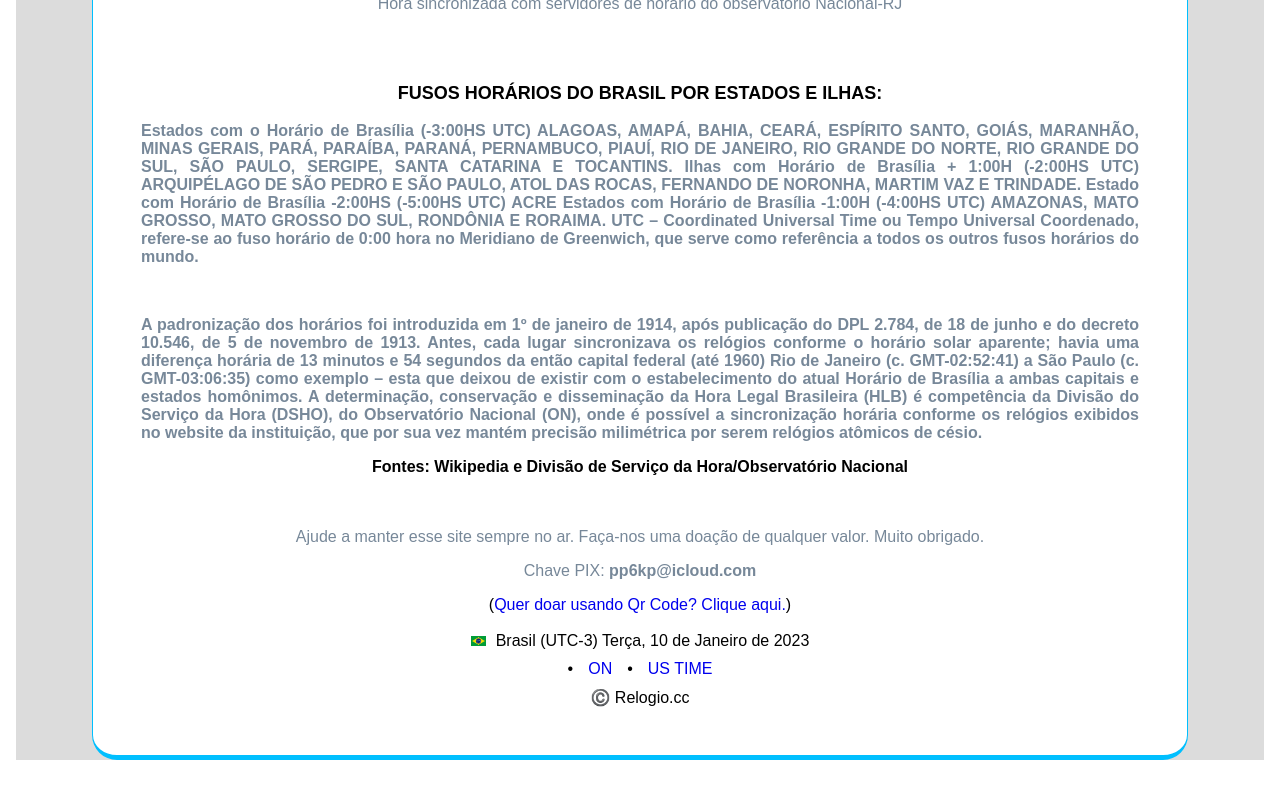
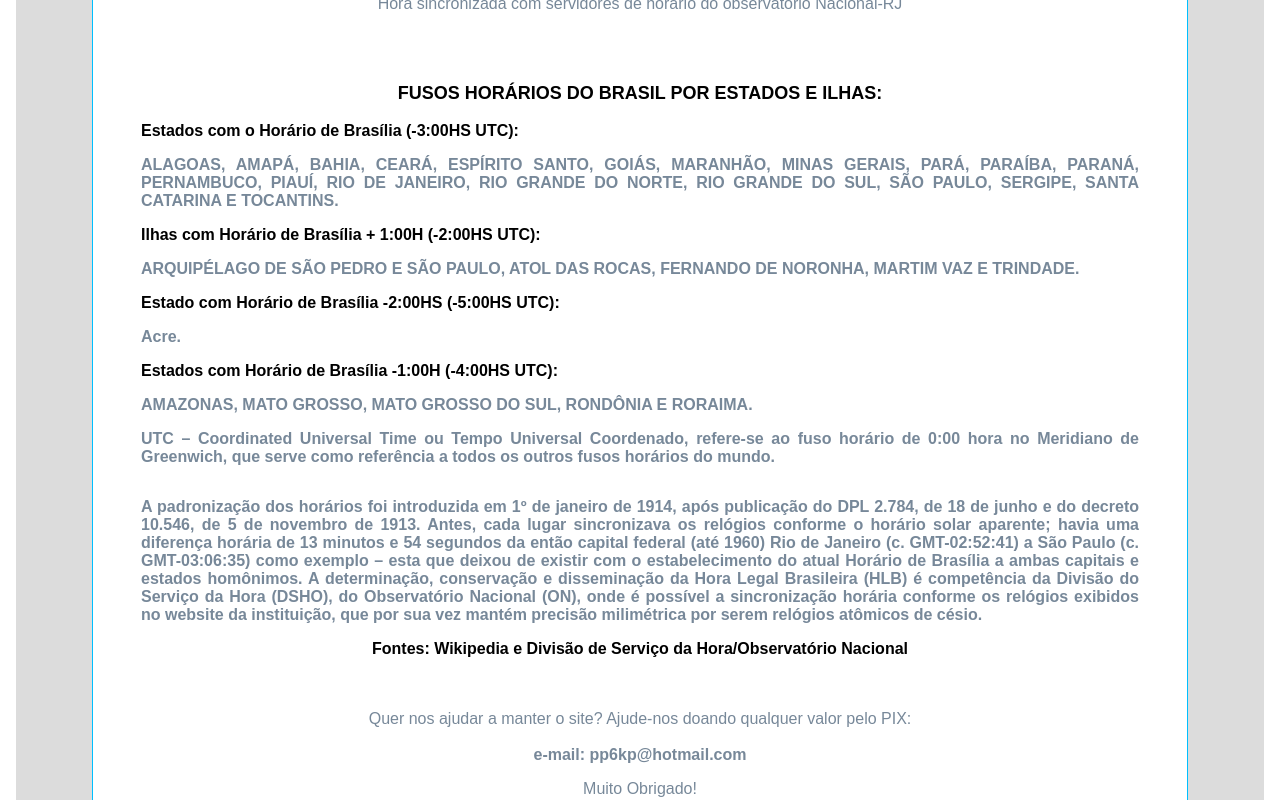
Before and after one commit to theus26/Horario-Ofical, a Vue app: page / in a window 1280 px wide. Shown: the part 440-1240 px from the top of the page. Before the commit the page ends 1208 px from the top, so only its background shows below. Built offline with nearby package versions, Linux system fonts and the light colour scheme; what vue-moment would draw is missing.

Commit message:
fix: refatoração nos textos

```diff
--- a/src/views/HomeView.vue
+++ b/src/views/HomeView.vue
@@ -1,5 +1,4 @@
 <template>
-
   <body @load="GetTimeToday()">
     <main>
       <ContainerBox>
@@ -7,7 +6,6 @@
           <div class="container-text">
             <h1>Hora Oficial de Brasília - BRASIL</h1>
           </div>
-
         </header>
         <nav>
           <div class="container-text">
@@ -27,11 +25,11 @@
 
         <div class="container-text">
           <p class="text">
-            Hora sincronizada com servidores de horário do observatorio Nacional-RJ
+            Hora sincronizada com servidores de horário do observatorio
+            Nacional-RJ
           </p>
           <br />
           <br />
-
         </div>
 
         <div class="container-text">
@@ -39,67 +37,104 @@
             FUSOS HORÁRIOS DO BRASIL POR ESTADOS E ILHAS:
           </p>
 
-          <p class="text txt">Estados com o Horário de Brasília (-3:00HS UTC)
-            ALAGOAS, AMAPÁ, BAHIA, CEARÁ, ESPÍRITO SANTO, GOIÁS, MARANHÃO, MINAS GERAIS, PARÁ, PARAÍBA, PARANÁ,
-            PERNAMBUCO, PIAUÍ, RIO DE JANEIRO, RIO GRANDE DO NORTE, RIO GRANDE DO SUL, SÃO PAULO, SERGIPE, SANTA
-            CATARINA E TOCANTINS.
-            Ilhas com Horário de Brasília + 1:00H (-2:00HS UTC)
-            ARQUIPÉLAGO DE SÃO PEDRO E SÃO PAULO, ATOL DAS ROCAS, FERNANDO DE NORONHA, MARTIM VAZ E TRINDADE.
+          <div class="container-text">
+            <p class="text txt title">
+              Estados com o Horário de Brasília (-3:00HS UTC):
+            </p>
+            <p class="text txt">
+              ALAGOAS, AMAPÁ, BAHIA, CEARÁ, ESPÍRITO SANTO, GOIÁS, MARANHÃO,
+              MINAS GERAIS, PARÁ, PARAÍBA, PARANÁ, PERNAMBUCO, PIAUÍ, RIO DE
+              JANEIRO, RIO GRANDE DO NORTE, RIO GRANDE DO SUL, SÃO PAULO,
+              SERGIPE, SANTA CATARINA E TOCANTINS.
+            </p>
 
-            Estado com Horário de Brasília -2:00HS (-5:00HS UTC)
-            ACRE
-            Estados com Horário de Brasília -1:00H (-4:00HS UTC)
-            AMAZONAS, MATO GROSSO, MATO GROSSO DO SUL, RONDÔNIA E RORAIMA.
+            <p class="text txt title">
+              Ilhas com Horário de Brasília + 1:00H (-2:00HS UTC):
+            </p>
 
-            UTC – Coordinated Universal Time ou Tempo Universal Coordenado, refere-se ao fuso horário de 0:00 hora no
-            Meridiano de Greenwich, que serve como referência a todos os outros fusos horários do mundo.
+            <p class="text txt">
+              ARQUIPÉLAGO DE SÃO PEDRO E SÃO PAULO, ATOL DAS ROCAS, FERNANDO DE
+              NORONHA, MARTIM VAZ E TRINDADE.
+            </p>
 
-           </p>
-          <br />
+            <p class="text txt title">
+              Estado com Horário de Brasília -2:00HS (-5:00HS UTC):
+            </p>
 
+            <p class="text txt">Acre.</p>
 
+            <p class="text txt title">
+              Estados com Horário de Brasília -1:00H (-4:00HS UTC):
+            </p>
+
+            <p class="text txt">
+              AMAZONAS, MATO GROSSO, MATO GROSSO DO SUL, RONDÔNIA E RORAIMA.
+            </p>
+
+            <p class="text txt">
+              UTC – Coordinated Universal Time ou Tempo Universal Coordenado,
+              refere-se ao fuso horário de 0:00 hora no Meridiano de Greenwich,
+              que serve como referência a todos os outros fusos horários do
+              mundo.
+            </p>
+          </div>
         </div>
-
 
         <div class="container-text">
           <p class="text txt">
-            A padronização dos horários foi introduzida em 1º de janeiro de 1914, após publicação do DPL 2.784, de 18 de
-            junho e do decreto 10.546, de 5 de novembro de 1913. Antes, cada lugar sincronizava os relógios conforme o
-            horário solar aparente; havia uma diferença horária de 13 minutos e 54 segundos da então capital federal
-            (até 1960) Rio de Janeiro (c. GMT-02:52:41) a São Paulo (c. GMT-03:06:35) como exemplo – esta que deixou de
-            existir com o estabelecimento do atual Horário de Brasília a ambas capitais e estados homônimos. A
-            determinação, conservação e disseminação da Hora Legal Brasileira (HLB) é competência da Divisão do
-            Serviço da Hora (DSHO), do Observatório Nacional (ON), onde é possível a sincronização horária conforme os
-            relógios exibidos no website da instituição, que por sua vez mantém precisão milimétrica por serem relógios
-            atômicos de césio.
+            A padronização dos horários foi introduzida em 1º de janeiro de
+            1914, após publicação do DPL 2.784, de 18 de junho e do decreto
+            10.546, de 5 de novembro de 1913. Antes, cada lugar sincronizava os
+            relógios conforme o horário solar aparente; havia uma diferença
+            horária de 13 minutos e 54 segundos da então capital federal (até
+            1960) Rio de Janeiro (c. GMT-02:52:41) a São Paulo (c. GMT-03:06:35)
+            como exemplo – esta que deixou de existir com o estabelecimento do
+            atual Horário de Brasília a ambas capitais e estados homônimos. A
+            determinação, conservação e disseminação da Hora Legal Brasileira
+            (HLB) é competência da Divisão do Serviço da Hora (DSHO), do
+            Observatório Nacional (ON), onde é possível a sincronização horária
+            conforme os relógios exibidos no website da instituição, que por sua
+            vez mantém precisão milimétrica por serem relógios atômicos de
+            césio.
           </p>
-          <p class="text-p"> Fontes: Wikipedia e Divisão de Serviço da Hora/Observatório Nacional</p>
+          <p class="text-p">
+            Fontes: Wikipedia e Divisão de Serviço da Hora/Observatório Nacional
+          </p>
           <br />
           <br />
-
         </div>
         <div class="container-text">
-          <span class="text">Ajude a manter esse site sempre no ar. Faça-nos uma doação de qualquer valor. Muito
-            obrigado.</span>
-          <p class="text">Chave PIX: <b>pp6kp@icloud.com</b></p>
+          <span class="text"
+            >Quer nos ajudar a manter o site? Ajude-nos doando qualquer valor
+            pelo PIX:<br> <br><b>e-mail: pp6kp@hotmail.com</b> </span
+          >
+          <p class="text">Muito Obrigado!</p>
         </div>
         <div class="container-text">
-          (<router-link to="/qrCode">Quer doar usando Qr Code? Clique aqui.</router-link>)
+          (<router-link to="/qrCode"
+            >Quer doar usando Qr Code? Clique aqui.</router-link
+          >)
           <br />
           <br />
-
         </div>
         <footer>
           <div class="container-text">
             <div class="container-footer">
-              <img src="../assets/brasil.png" width="15" height="10" alt="Bandeira do Brasil"
-                title="Bandeira do Brasil" />
+              <img
+                src="../assets/brasil.png"
+                width="15"
+                height="10"
+                alt="Bandeira do Brasil"
+                title="Bandeira do Brasil"
+              />
               Brasil (UTC-3)
               {{ dayComplete }}
             </div>
             <div class="links">
-              •<a href="http://pcdsh01.on.br">ON</a>
-              •<a href="https://time.gov/">US TIME</a>
+              •<a href="http://pcdsh01.on.br">ON</a> •<a
+                href="https://time.gov/"
+                >US TIME</a
+              >
             </div>
             ©️ Relogio.cc
           </div>
@@ -208,7 +243,6 @@ export default {
 }
 
 .container-Hours {
-
   height: 228px;
   width: 896.2px;
   display: flex;
@@ -217,7 +251,6 @@ export default {
   background-color: white;
   color: black;
   border-radius: 10px;
-
 }
 
 .text-hours {
@@ -262,10 +295,16 @@ a {
   text-align: center;
   font-weight: bold;
 }
-.color{
+
+.color {
   font-weight: bold;
   color: black;
-  font-size:large;
+  font-size: large;
+}
+
+.title {
+  color: black;
+  font-size: medium;
 }
 
 @media (max-width: 599px) {
```
